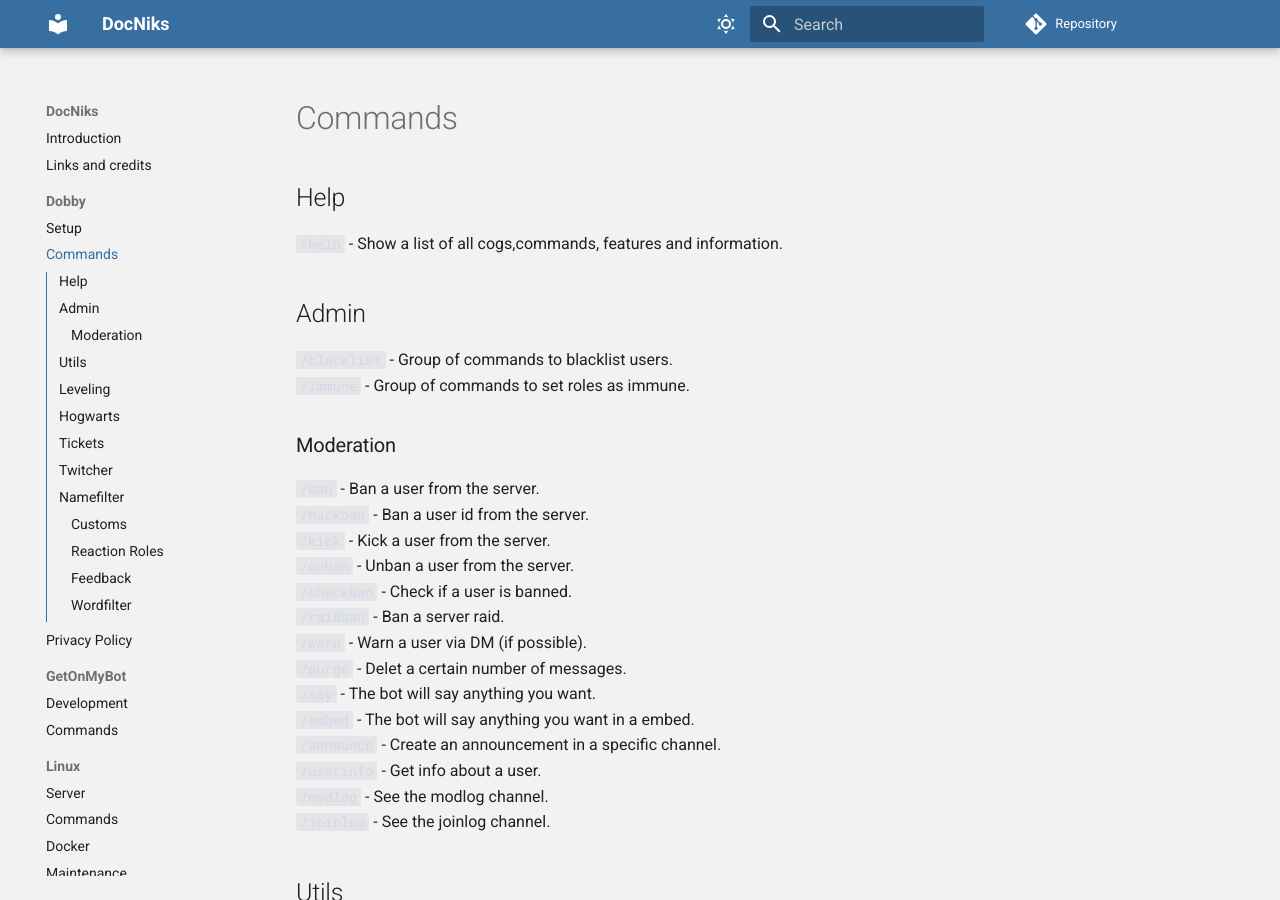
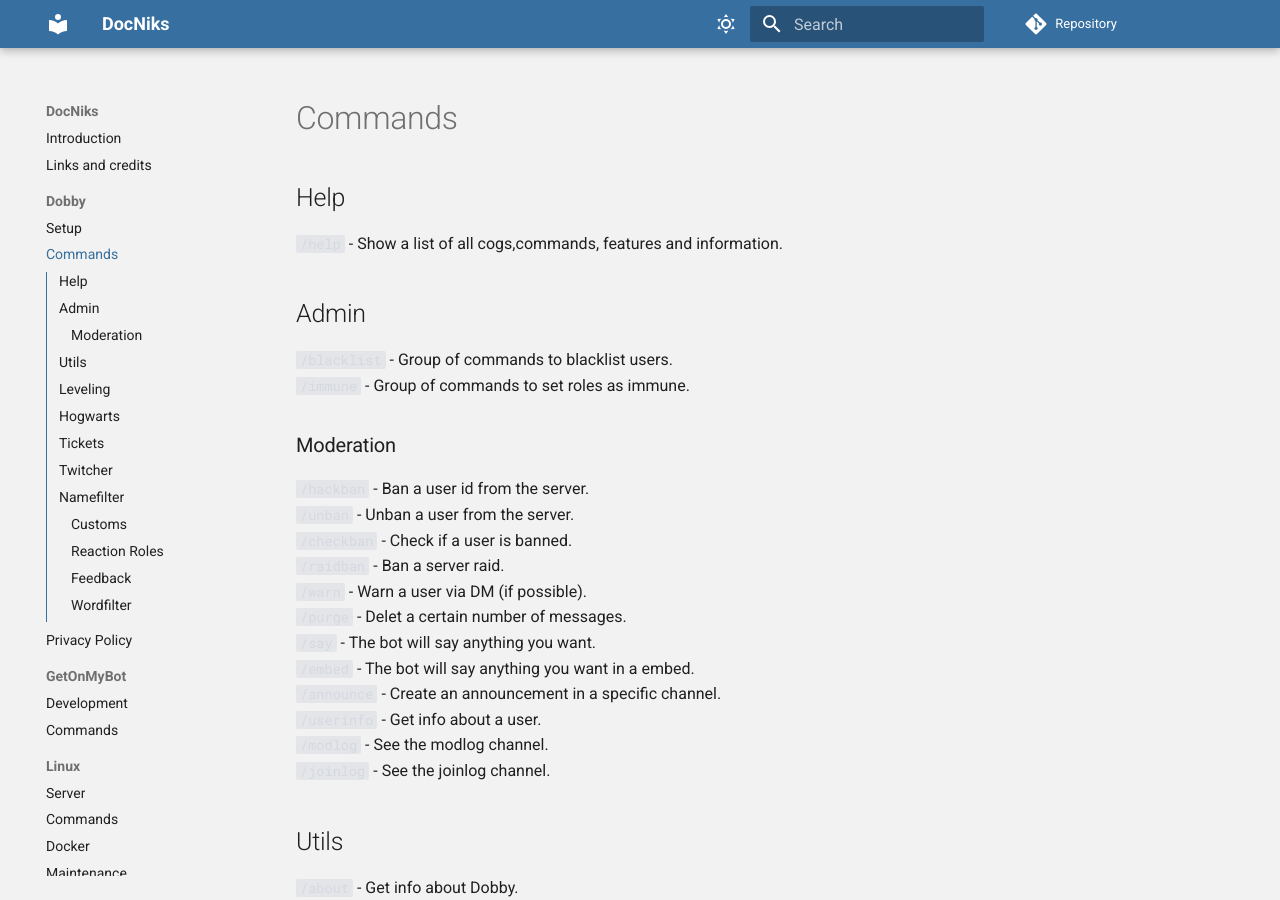
Before and after one commit to 1993zig/docs, an MkDocs documentation site: the page built from docs/dobby/commands.md, in a window 1280 px wide and 900 px high. Built offline with MkDocs 1.6.1 and Material for MkDocs 9.7.7, drawn with Linux system fonts in a browser that asks for light colours; comment, search, counter and statistics services are not loaded.

Commit message:
new version

```diff
--- a/docs/dobby/commands.md
+++ b/docs/dobby/commands.md
@@ -11,9 +11,7 @@
 
 ### Moderation
 
-`/ban`      - Ban a user from the server.
 `/hackban`  - Ban a user id from the server.
-`/kick`     - Kick a user from the server.
 `/unban`    - Unban a user from the server.
 `/checkban` - Check if a user is banned.
 `/raidban`  - Ban a server raid.
--- a/requirements.txt
+++ b/requirements.txt
@@ -1,5 +1,5 @@
 mkdocs==1.2.3
-mkdocs-material==8.1.6
+mkdocs-material==8.1.7
 mkdocs-material-extensions==1.0.3
 mkdocs-macros-plugin==0.6.0
 markdown-link-attr-modifier==0.2.0
```
